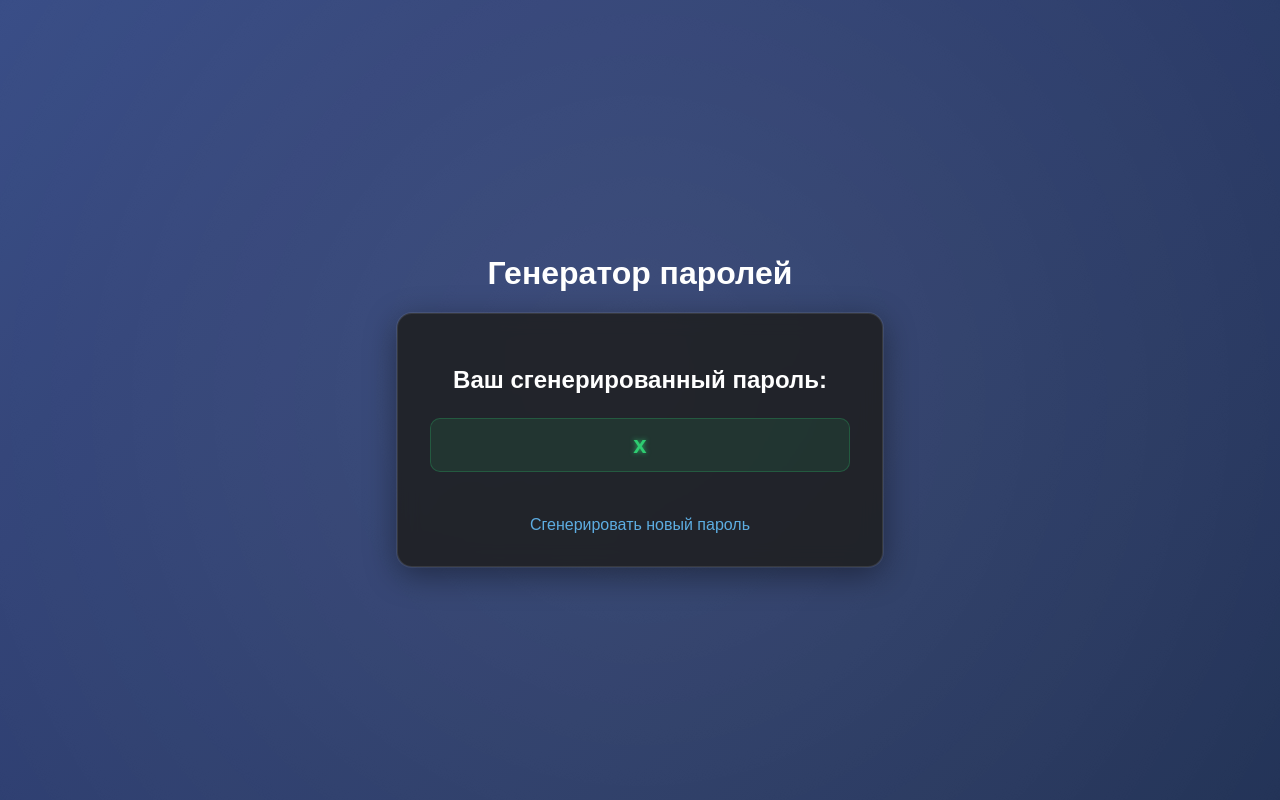
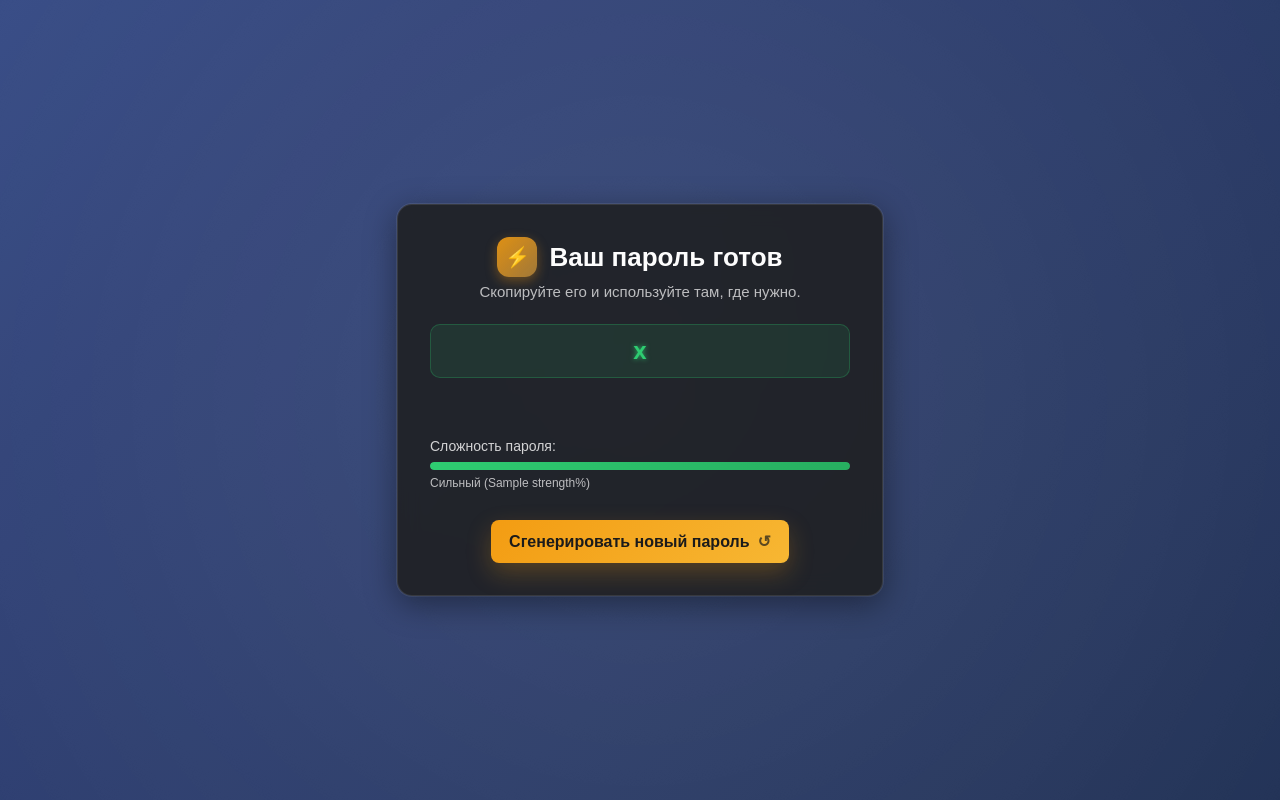
Before and after one commit to Wlwool/flask-docker-app, a Flask app: template flask_app/templates/password.html in a window 1280 px wide. Run offline with Flask 3, Linux system fonts and the light colour scheme; the template is opened without the code that fills it: most values are stand-ins (such as "Sample title", 1, 10 or a date in 2020).

Commit message:
WIP: краткое описание изменений

```diff
--- a/flask_app/app.py
+++ b/flask_app/app.py
@@ -29,6 +29,35 @@ def generate_password(length_pass=12, use_upper=True, use_digits=True, use_symbo
     random.shuffle(password)
     return "".join(password)
 
+
+def calculate_password_strength(password, use_upper, use_digits, use_symbols):
+    """Расчет сложности пароля (0-100)"""
+    score = 0
+    length = len(password)
+
+    # Оценка по длине (максимум 40 баллов)
+    if length >= 16:
+        score += 40
+    elif length >= 12:
+        score += 30
+    elif length >= 8:
+        score += 20
+    else:
+        score += 10
+
+    # Оценка по типам символов (максимум 60 баллов)
+    char_types = 1  # всегда есть строчные буквы
+    if use_upper:
+        char_types += 1
+    if use_digits:
+        char_types += 1
+    if use_symbols:
+        char_types += 1
+
+    score += (char_types - 1) * 20  # 0, 20, 40, 60 баллов
+
+    return min(score, 100)
+
 @app.route("/")
 def home():
     return render_template("home.html")
@@ -42,11 +71,12 @@ def generate():
         use_symbols = "use_symbols" in request.args
 
         password = generate_password(length, use_upper, use_digits, use_symbols)
-        return render_template("password.html", password=password)
+        strength = calculate_password_strength(password, use_upper, use_digits, use_symbols)
+        return render_template("password.html", password=password, strength=strength)
 
     except Exception as e:
         return f"Произошла ошибка: {str(e)}"
 
 
 if __name__ == "__main__":
-    app.run(host="0.0.0.0", port=5000, debug=True)
+    app.run(host="0.0.0.0", port=5001, debug=True)
--- a/flask_app/templates/base.html
+++ b/flask_app/templates/base.html
@@ -7,11 +7,9 @@
     <link rel="stylesheet" href="{{ url_for('static', filename='styles.css') }}">
 </head>
 <body>
-    <header>
-        <h1>Генератор паролей</h1>
-    </header>
     <main>
         {% block content %}{% endblock %}
     </main>
+    {% block scripts %}{% endblock %}
 </body>
 </html>
--- a/flask_app/templates/password.html
+++ b/flask_app/templates/password.html
@@ -4,8 +4,74 @@
 
 {% block content %}
 <div class="card">
-    <h2>Ваш сгенерированный пароль:</h2>
-    <p class="password">{{ password }}</p>
-    <a href="/">Сгенерировать новый пароль</a>
+    <div class="card-header">
+        <h1 class="card-title">
+            <span class="icon icon-bolt" aria-hidden="true">⚡</span>
+            Ваш пароль готов
+        </h1>
+        <p class="card-subtitle">Скопируйте его и используйте там, где нужно.</p>
+    </div>
+    <p class="password" data-copy-target title="Нажмите, чтобы скопировать">{{ password }}</p>
+    <div class="copy-feedback" role="status" aria-live="polite">Нажмите, чтобы скопировать</div>
+
+    <div class="strength-indicator">
+        <div class="strength-label">Сложность пароля:</div>
+        <div class="strength-bar-container">
+            <div class="strength-bar {% if strength < 40 %}strength-weak{% elif strength < 70 %}strength-medium{% else %}strength-strong{% endif %}" style="--strength-value: {{ strength }}%;"></div>
+        </div>
+        <div class="strength-text">
+            {% if strength < 40 %}
+                Слабый ({{ strength }}%)
+            {% elif strength < 70 %}
+                Средний ({{ strength }}%)
+            {% else %}
+                Сильный ({{ strength }}%)
+            {% endif %}
+        </div>
+    </div>
+
+    <a href="/" class="button-link">Сгенерировать новый пароль</a>
 </div>
 {% endblock %}
+
+{% block scripts %}
+<script>
+document.addEventListener('DOMContentLoaded', function () {
+    const passwordEl = document.querySelector('[data-copy-target]');
+    const feedbackEl = document.querySelector('.copy-feedback');
+
+    if (!passwordEl || !feedbackEl) {
+        return;
+    }
+
+    let timeoutId;
+
+    const showFeedback = (text, isSuccess = true) => {
+        feedbackEl.textContent = text;
+        feedbackEl.classList.remove('copy-feedback--error', 'copy-feedback--success');
+        feedbackEl.classList.add(isSuccess ? 'copy-feedback--success' : 'copy-feedback--error', 'is-visible');
+
+        clearTimeout(timeoutId);
+        timeoutId = setTimeout(() => {
+            feedbackEl.classList.remove('is-visible', 'copy-feedback--error', 'copy-feedback--success');
+            feedbackEl.textContent = 'Нажмите, чтобы скопировать';
+        }, 1500);
+    };
+
+    passwordEl.addEventListener('click', async () => {
+        const value = passwordEl.textContent.trim();
+        if (!value) {
+            return;
+        }
+
+        try {
+            await navigator.clipboard.writeText(value);
+            showFeedback('Пароль скопирован!', true);
+        } catch (error) {
+            showFeedback('Не удалось скопировать', false);
+            console.error('Clipboard error:', error);
+        }
+    });
+});
+</script>
+{% endblock %}
```
Also changed, not shown: flask_app/templates/home.html (+25 -4 lines), README.md.
